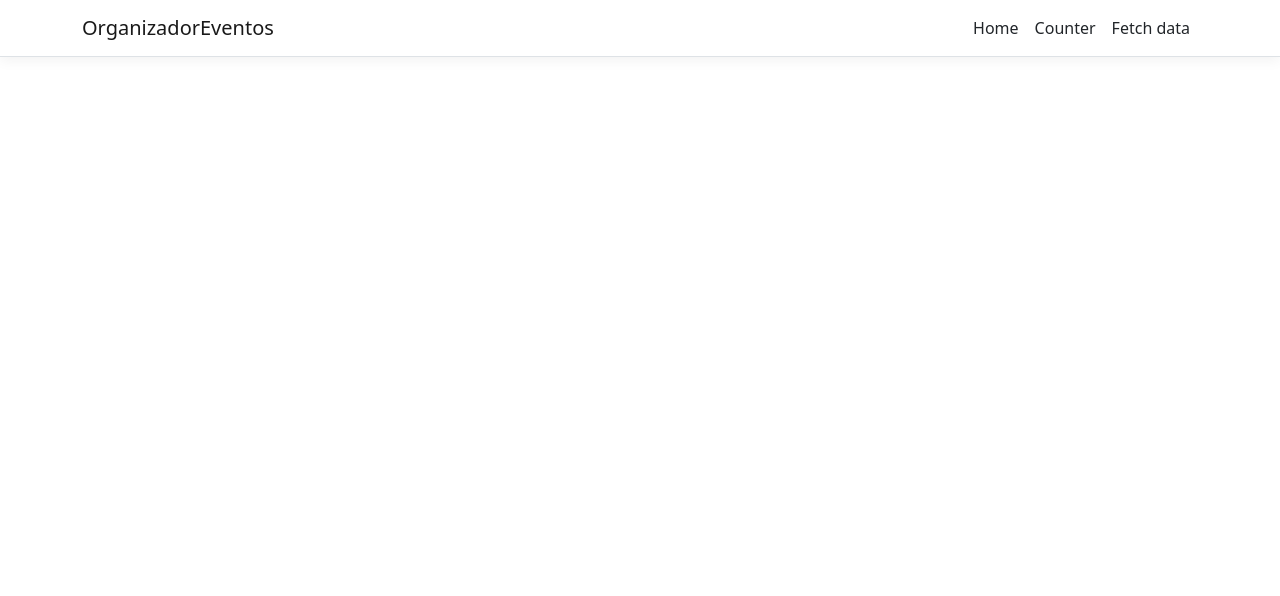
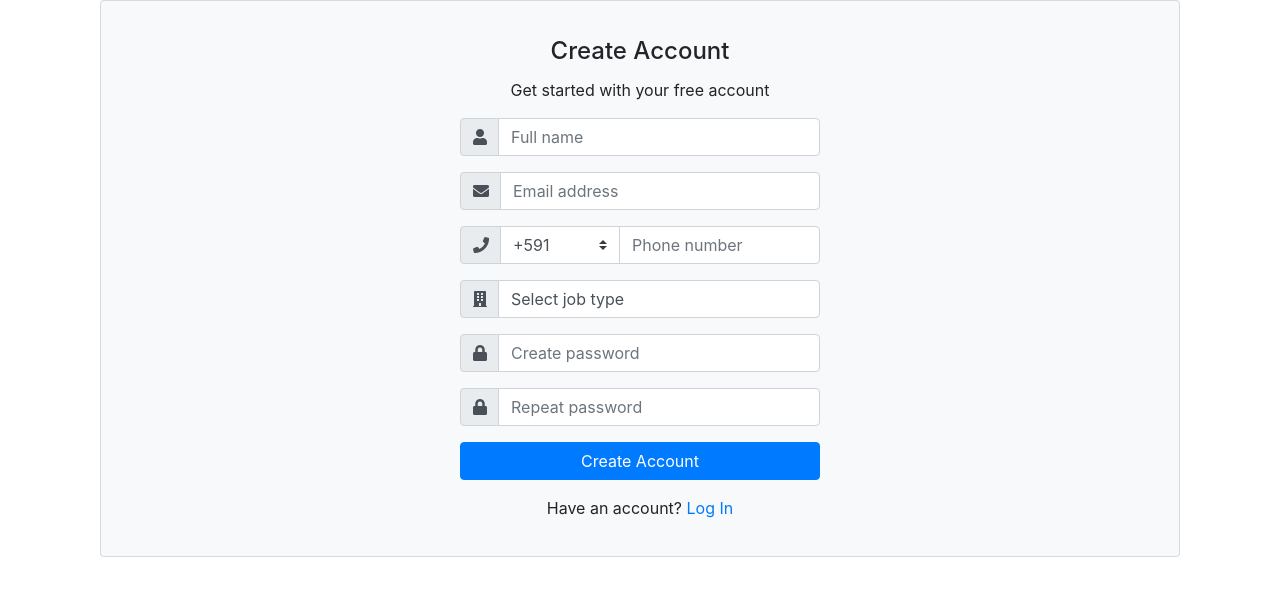
Before and after one commit to rafael1199v/Organizador-de-eventos, an Angular app in the folder OrganizadorEventos/ClientApp/: page /register in a window 1280 px wide. Before the commit this address led to /. Shown: the top 596 px of the page. Built offline with nearby package versions, Linux system fonts and the light colour scheme.

Commit message:
registro
implemente registro

```diff
--- a/OrganizadorEventos/ClientApp/src/app/app.module.ts
+++ b/OrganizadorEventos/ClientApp/src/app/app.module.ts
@@ -10,6 +10,7 @@
 import { CounterComponent } from './counter/counter.component';
 import { FetchDataComponent } from './fetch-data/fetch-data.component';
 import { LoginComponent } from './login/login.component';
+import { RegisterComponent } from './register/register.component';
 
 @NgModule({
   declarations: [
@@ -18,7 +19,8 @@
     HomeComponent,
     CounterComponent,
     FetchDataComponent,
-    LoginComponent
+    LoginComponent,
+    RegisterComponent
   ],
   imports: [
     BrowserModule.withServerTransition({ appId: 'ng-cli-universal' }),
@@ -29,6 +31,7 @@
       { path: 'counter', component: CounterComponent },
       { path: 'fetch-data', component: FetchDataComponent },
       { path: 'login', component: LoginComponent},
+      { path: 'register', component: RegisterComponent},
     ])
   ],
   providers: [],
--- /dev/null
+++ b/OrganizadorEventos/ClientApp/src/app/register/register.component.css
@@ -0,0 +1,21 @@
+.divider-text {
+    position: relative;
+    text-align: center;
+    margin-top: 15px;
+    margin-bottom: 15px;
+}
+.divider-text span {
+    padding: 7px;
+    font-size: 12px;
+    position: relative;
+    z-index: 2;
+}
+.divider-text:after {
+    content: "";
+    position: absolute;
+    width: 100%;
+    border-bottom: 1px solid #ddd;
+    top: 55%;
+    left: 0;
+    z-index: 1;
+}
--- /dev/null
+++ b/OrganizadorEventos/ClientApp/src/app/register/register.component.html
@@ -0,0 +1,66 @@
+<link href="//maxcdn.bootstrapcdn.com/bootstrap/4.0.0/css/bootstrap.min.css" rel="stylesheet" id="bootstrap-css">
+<script src="//maxcdn.bootstrapcdn.com/bootstrap/4.0.0/js/bootstrap.min.js"></script>
+<script src="//cdnjs.cloudflare.com/ajax/libs/jquery/3.2.1/jquery.min.js"></script>
+<!------ Include the above in your HEAD tag ---------->
+
+<link rel="stylesheet" href="https://use.fontawesome.com/releases/v5.0.8/css/all.css">
+
+
+<div class="container">
+<div class="card bg-light">
+<article class="card-body mx-auto" style="max-width: 400px;">
+	<h4 class="card-title mt-3 text-center">Create Account</h4>
+	<p class="text-center">Get started with your free account</p>
+	<form>
+	<div class="form-group input-group">
+		<div class="input-group-prepend">
+		    <span class="input-group-text"> <i class="fa fa-user"></i> </span>
+		 </div>
+        <input name="" class="form-control" placeholder="Full name" type="text">
+    </div> <!-- form-group// -->
+    <div class="form-group input-group">
+    	<div class="input-group-prepend">
+		    <span class="input-group-text"> <i class="fa fa-envelope"></i> </span>
+		 </div>
+        <input name="" class="form-control" placeholder="Email address" type="email">
+    </div> <!-- form-group// -->
+    <div class="form-group input-group">
+    	<div class="input-group-prepend">
+		    <span class="input-group-text"> <i class="fa fa-phone"></i> </span>
+		</div>
+		<select class="custom-select" style="max-width: 120px;">
+		    <option selected="">+591</option>
+		    <option value="1">+972</option>
+		    <option value="2">+198</option>
+		    <option value="3">+701</option>
+		</select>
+    	<input name="" class="form-control" placeholder="Phone number" type="text">
+    </div> <!-- form-group// -->
+    <div class="form-group input-group">
+    	<div class="input-group-prepend">
+		    <span class="input-group-text"> <i class="fa fa-building"></i> </span>
+		</div>
+		<select class="form-control">
+			<option selected=""> Select job type</option>
+			<option>Docente</option>
+			<option>Estudiante</option>
+		</select>
+	</div> <!-- form-group end.// -->
+    <div class="form-group input-group">
+    	<div class="input-group-prepend">
+		    <span class="input-group-text"> <i class="fa fa-lock"></i> </span>
+		</div>
+        <input class="form-control" placeholder="Create password" type="password">
+    </div> <!-- form-group// -->
+    <div class="form-group input-group">
+    	<div class="input-group-prepend">
+		    <span class="input-group-text"> <i class="fa fa-lock"></i> </span>
+		</div>
+        <input class="form-control" placeholder="Repeat password" type="password">
+    </div> <!-- form-group// -->
+    <div class="form-group">
+        <button type="submit" class="btn btn-primary btn-block"> Create Account  </button>
+    </div> <!-- form-group// -->
+    <p class="text-center">Have an account? <a href="">Log In</a> </p>
+</form>
+</article>
```
Also changed, not shown: OrganizadorEventos/ClientApp/src/app/register/register.component.ts (added, +10 -0 lines), 1 other file (tests, documents, lock files or other folders).
